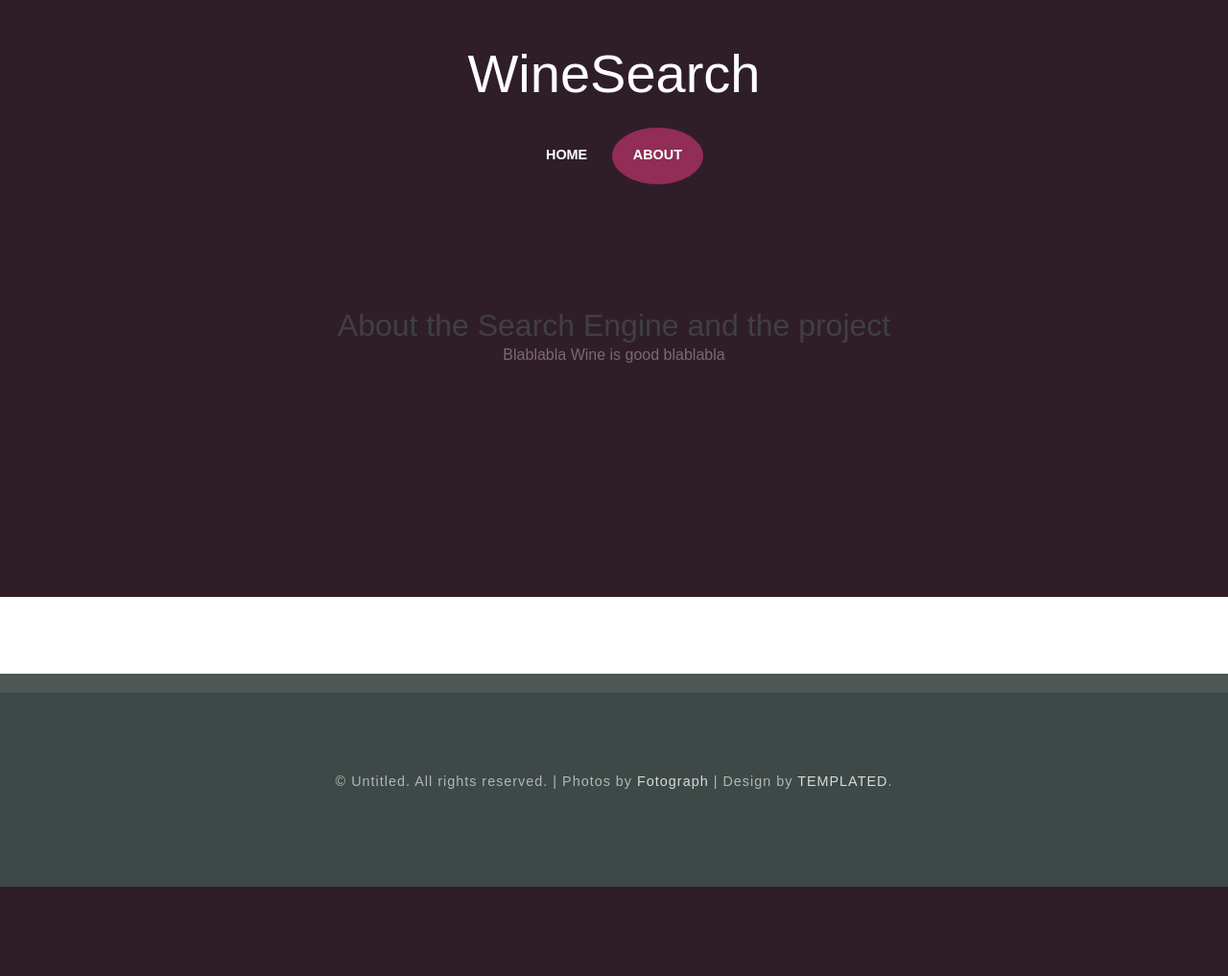
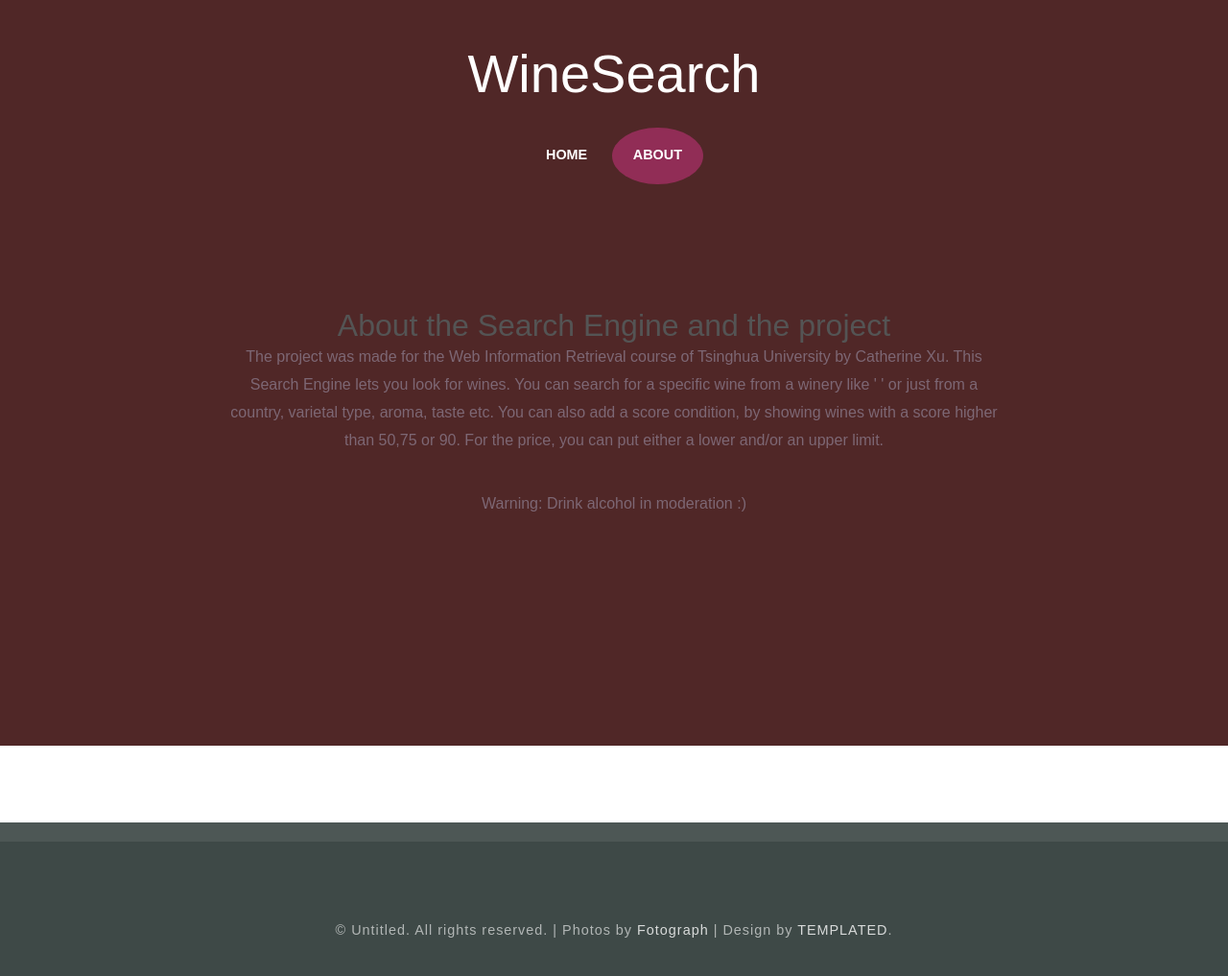
Before and after one commit to catherning/Wine-Search-Engine, a Flask app: page /about in a window 1280 px wide. Shown: the top 1017 px of the page at 96% size. Before the commit the page ends 924 px from the top, so only its background shows below. Run offline with Flask 2, Linux system fonts and the light colour scheme; parts of the project's set-up code (start-up, migrations or seed data) failed here and were passed over; some libraries are stand-ins or nearby versions; some web fonts are replaced.

Commit message:
Change presentation of website

```diff
--- a/WineSearch/app/routes.py
+++ b/WineSearch/app/routes.py
@@ -27,7 +27,7 @@ def search_query(query,first_time=True):
     price=[query.data['price_l'],query.data['price_h']]
     results,FLAG_CONDITION = results_from_query(search_string,score=score,price=price)
 
-    return render_template('results.html', title='Results', query=search_string, wines=results, form=search2,cur_page='results',score=score,flag=FLAG_CONDITION)
+    return render_template('results.html', title='WineSearch', query=search_string, wines=results, form=search2,cur_page='results',score=score,flag=FLAG_CONDITION)
 
 
 @app.route('/about')
--- a/WineSearch/app/static/css/default.css
+++ b/WineSearch/app/static/css/default.css
@@ -18,7 +18,7 @@ h1, h2, h3
 {
 	margin: 0;
 	padding: 0;
-	color: #404040;
+	color: #545454;
 }
 
 p, ol, ul
@@ -338,7 +338,7 @@ ul.contact li a:before
 {
 	overflow: hidden;
 	padding: 2em 0em;
-	background: #2F1E28;
+	background: #502727;
 }
 
 #header
@@ -504,7 +504,7 @@ ul.contact li a:before
 #page-wrapper
 {
 	overflow: hidden;
-	background: #2F1E28;
+	background: #502727;
 	padding: 3em 0em 6em 0em;
 	text-align: center;
 }
--- a/WineSearch/app/templates/about.html
+++ b/WineSearch/app/templates/about.html
@@ -2,6 +2,14 @@
 
 {% block content %}
     <h2>About the Search Engine and the project</h2>
-    Blablabla Wine is good blablabla
+    <p>    The project was made for the Web Information Retrieval course of Tsinghua University by Catherine Xu.
+        This Search Engine lets you look for wines.
+        You can search for a specific wine from a winery like ' ' or just from a country, varietal type, aroma, taste etc.
+        You can also add a score condition, by showing wines with a score higher than 50,75 or 90.
+        For the price, you can put either a lower and/or an upper limit.
+    </p>
+
+    <br>
+    Warning: Drink alcohol in moderation :)
     <div id="page-wrapper"></div>
 {% endblock %}
--- a/WineSearch/app/templates/index.html
+++ b/WineSearch/app/templates/index.html
@@ -2,14 +2,14 @@
 
 {% block content %}
 <div class="center">
-    <h1>Find the perfect Wine for you</h1>
+    <h1>Find the next wine for you</h1>
     <form action="" method="POST" novalidate>
         {{ form.hidden_tag() }}
         <div>
             <br>
             {{ form.query }}<br>
             {{form.score.label}} {{form.score}} &nbsp;&nbsp;&nbsp;&nbsp;
-            Price {{form.price_l}} <b>-</b> {{form.price_h}}
+            Price (in $) {{form.price_l}} <b>-</b> {{form.price_h}}
             <br>
 
         </div>
```
Also changed, not shown: WineSearch/app/templates/results.html (+6 -2 lines).
